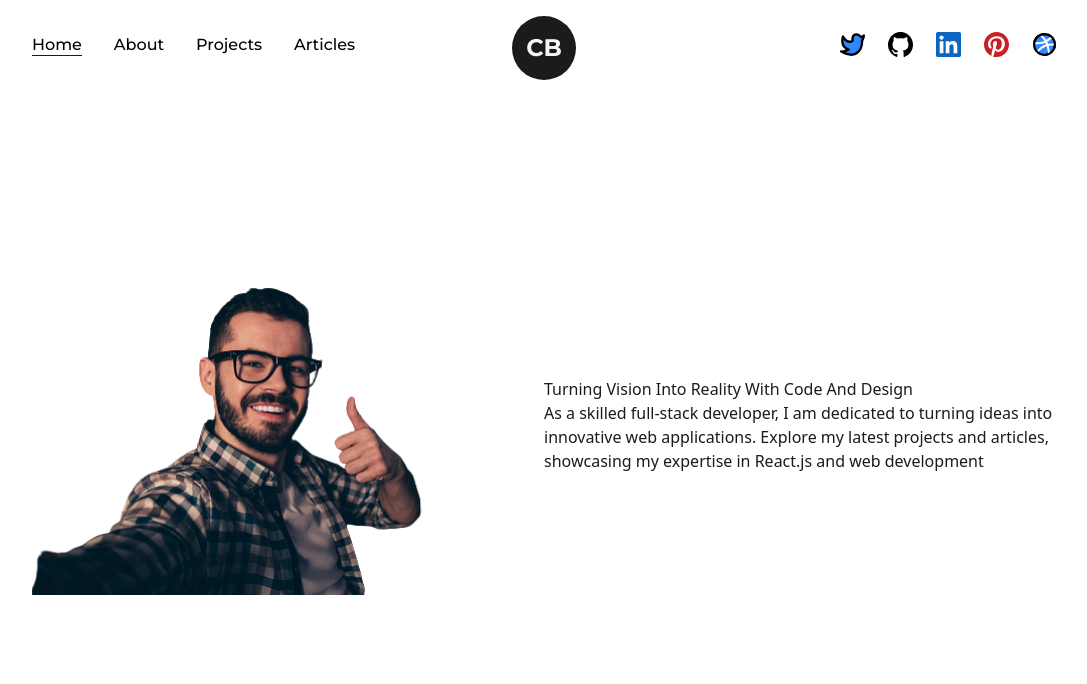
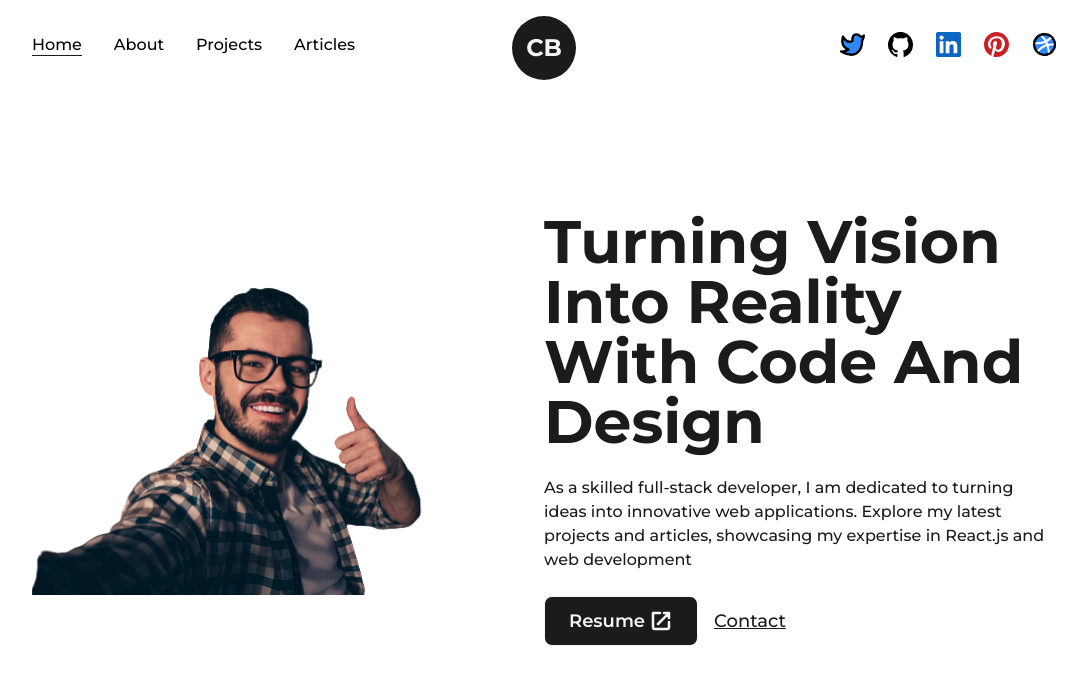
Before and after one commit to mmaazkhanhere/learningRepo, a Next.js app in the folder portfolio-website/: page / in a window 1280 px wide. Shown: the top 684 px of the page, without its empty margins (96-1183 px from the left). Built offline with nearby package versions, Linux system fonts and the light colour scheme.

Commit message:
animated text for hero banner

```diff
--- /dev/null
+++ b/portfolio-website/src/pages/components/AnimatedText.tsx
@@ -0,0 +1,48 @@
+import React from 'react'
+import { motion } from 'framer-motion'
+
+const quote = {
+    initial: {
+        opacity: 1,
+    },
+    animate: {
+        opacity: 1,
+        transition: {
+            delay: 0.5,
+            staggerChildren: 0.08,
+        }
+    }
+}
+
+const singleWord = {
+    initial: {
+        opacity: 0,
+        y: 50,
+    },
+    animate: {
+        opacity: 1,
+        y: 0,
+        transition: {
+            duration: 1,
+        }
+    }
+}
+
+
+export default function AnimatedText({ text, className = "" }) {
+    return (
+        <div className='w-full mx-auto py-2 flex items-center justify-center text-center overflow-hidden
+        '>
+            <motion.h1 className={`inline-block w-full text-dark font-bold capitalise text-6xl
+            font-montserrat  ${className}`} variants={quote} initial="initial" animate="animate">
+                {
+                    text.split(" ").map((word, index) =>
+                        <motion.span key={word + '-' + index} className='inline-block' variants={singleWord}>
+                            {word}&nbsp;
+                        </motion.span>
+                    )
+                }
+            </motion.h1>
+        </div>
+    )
+}
--- a/portfolio-website/src/pages/index.tsx
+++ b/portfolio-website/src/pages/index.tsx
@@ -2,6 +2,8 @@
 import Image from 'next/image'
 import Layout from './components/Layout'
 import profile from "../../public/Profile-Picture.png"
+import AnimatedText from './components/AnimatedText'
+import Link from 'next/link'
 
 export default function Home() {
   return (
@@ -18,12 +20,23 @@
             <div className='w-1/2'>
               <Image src={profile} alt='Profile Picture' className='w-full h-auto' />
             </div>
-            <div className='w-1/2'>
-              <h1>Turning Vision Into Reality With Code And Design</h1>
-              <p>
+            <div className='w-1/2 flex flex-col items-center self-center'>
+              <AnimatedText text="Turning Vision Into Reality With Code And Design" className='!text-left' />
+              <p className='font-montserrat my-4 text-base font-medium'>
                 As a skilled full-stack developer, I am dedicated to turning ideas into innovative web applications.
                 Explore my latest projects and articles, showcasing my expertise in React.js and web development
               </p>
+              <div className='font-montserrat flex items-center self-start mt-2'>
+                <Link href="/dummy.pdf" target={"_blank"} className='flex items-center bg-dark text-light p-2.5 px-6 rounded-lg text-lg
+                font-semibold hover:bg-light hover:text-dark border border-solid border-trasparent hover:border-dark' download={true}>
+                  Resume
+                  <svg className='ml-1' xmlns="http://www.w3.org/2000/svg" width="24" height="24" viewBox="0 0 24 24"><path fill="none" stroke="currentColor" stroke-linecap="round" stroke-linejoin="round" stroke-width="2.5" d="M11 4H4v14a2 2 0 0 0 2 2h12a2 2 0 0 0 2-2v-5M9 15L20 4m-5 0h5v5" />
+                  </svg>
+                </Link>
+                <Link href={"mailto:mmaazkhan@outlook.com"} target={"_blank"} className='ml-4 text-lg font-medium capitalize text-dark underline'>
+                  Contact
+                </Link>
+              </div>
             </div>
           </div>
         </Layout>
```
